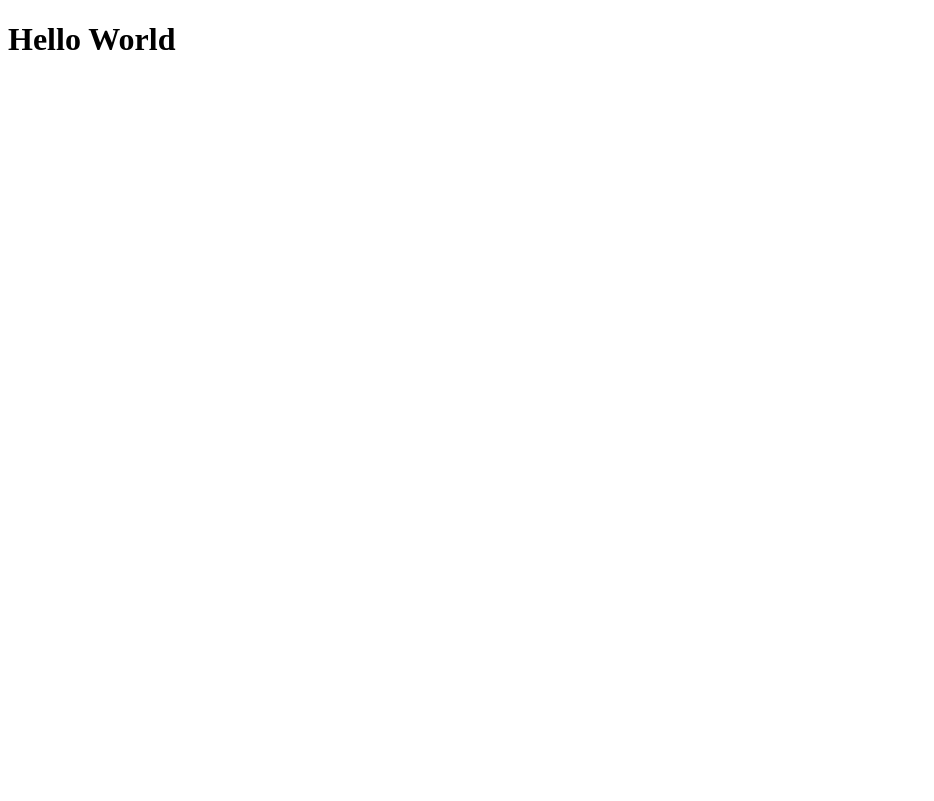
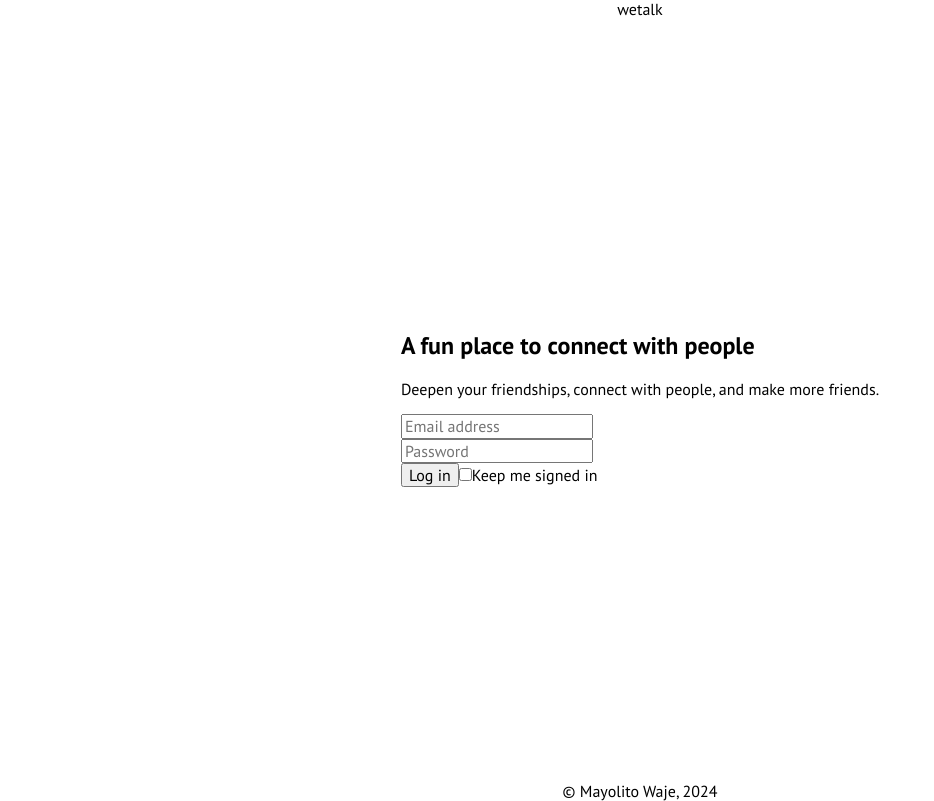
Before and after one commit to mayolito-waje/wetalk, a React (Vite) app in the folder client/: page / in a window 1280 px wide. Shown: the whole page, without its empty margins (0-934 px from the left). Built offline with nearby package versions, Linux system fonts and the light colour scheme.

Commit message:
landing page prototype

```diff
--- a/client/package.json
+++ b/client/package.json
@@ -15,6 +15,7 @@
     "@emotion/styled": "^11.13.0",
     "@mui/icons-material": "^6.1.4",
     "@mui/material": "^6.1.4",
+    "normalize.css": "^8.0.1",
     "react": "^18.3.1",
     "react-dom": "^18.3.1",
     "react-router-dom": "^6.27.0"
--- /dev/null
+++ b/client/src/App.module.css
@@ -0,0 +1,11 @@
+.app {
+  display: flex;
+  flex-direction: column;
+  align-items: center;
+  justify-content: space-between;
+  min-height: 100%;
+}
+
+.landingMainPicture {
+  display: none;
+}
--- a/client/src/App.tsx
+++ b/client/src/App.tsx
@@ -1,8 +1,33 @@
+import styles from './App.module.css';
+
 const App = () => {
   return (
-    <>
-      <h1>Hello World</h1>
-    </>
+    <div className={styles.app}>
+      <div className={styles.logo}>wetalk</div>
+      <div className={styles.landingContainer}>
+        <div className={styles.loginSection}>
+          <div className={styles.message}>
+            <h2>A fun place to connect with people</h2>
+            <p>Deepen your friendships, connect with people, and make more friends.</p>
+          </div>
+          <form className={styles.login}>
+            <div className={styles.email}>
+              <input type="email" name="email" id="landing_email" placeholder='Email address' />
+            </div>
+            <div className={styles.password}>
+              <input type="password" name="password" id="landing_password" placeholder='Password' />
+            </div>
+            <button className={styles.loginButton}>Log in</button>
+            <input type="checkbox" name="keep_signed_in" id="landing_keep_signed_in" />
+            <label htmlFor="landing_keep_signed_in">Keep me signed in</label>
+          </form>
+        </div>
+        <div className={styles.landingMainPicture}>
+          <img src="/cat_pic.jpg" alt="wetalk main picture" />
+        </div>
+      </div>
+      <footer>© Mayolito Waje, 2024</footer>
+    </div>
   );
 };
 
--- /dev/null
+++ b/client/src/index.css
@@ -0,0 +1,9 @@
+@import url('https://fonts.googleapis.com/css2?family=PT+Sans:ital,wght@0,400;0,700;1,400;1,700&display=swap');
+
+body {
+  font-family: "PT Sans", sans-serif;
+}
+
+#root {
+  height: 100vh;
+}
--- a/client/src/main.tsx
+++ b/client/src/main.tsx
@@ -1,6 +1,8 @@
 import { StrictMode } from 'react';
 import { createRoot } from 'react-dom/client';
 import { createBrowserRouter, RouterProvider } from 'react-router-dom';
+import 'normalize.css';
+import './index.css';
 import App from './App.tsx';
 import ErrorHandler from './components/errorHandler/ErrorHandler';
 
```
Also changed, not shown: client/public/cat_pic.jpg (added), 1 other file (tests, documents, lock files or other folders).
